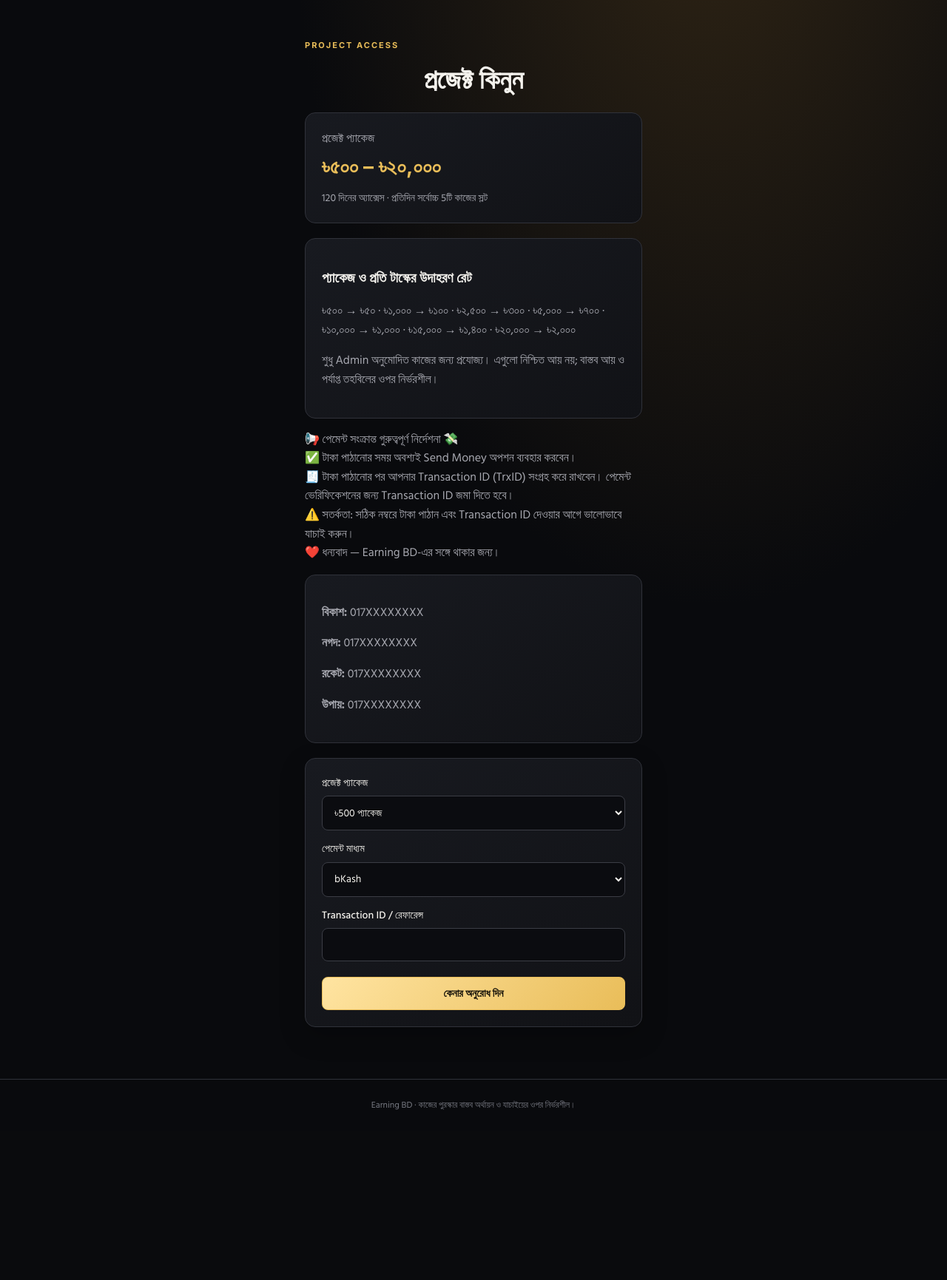
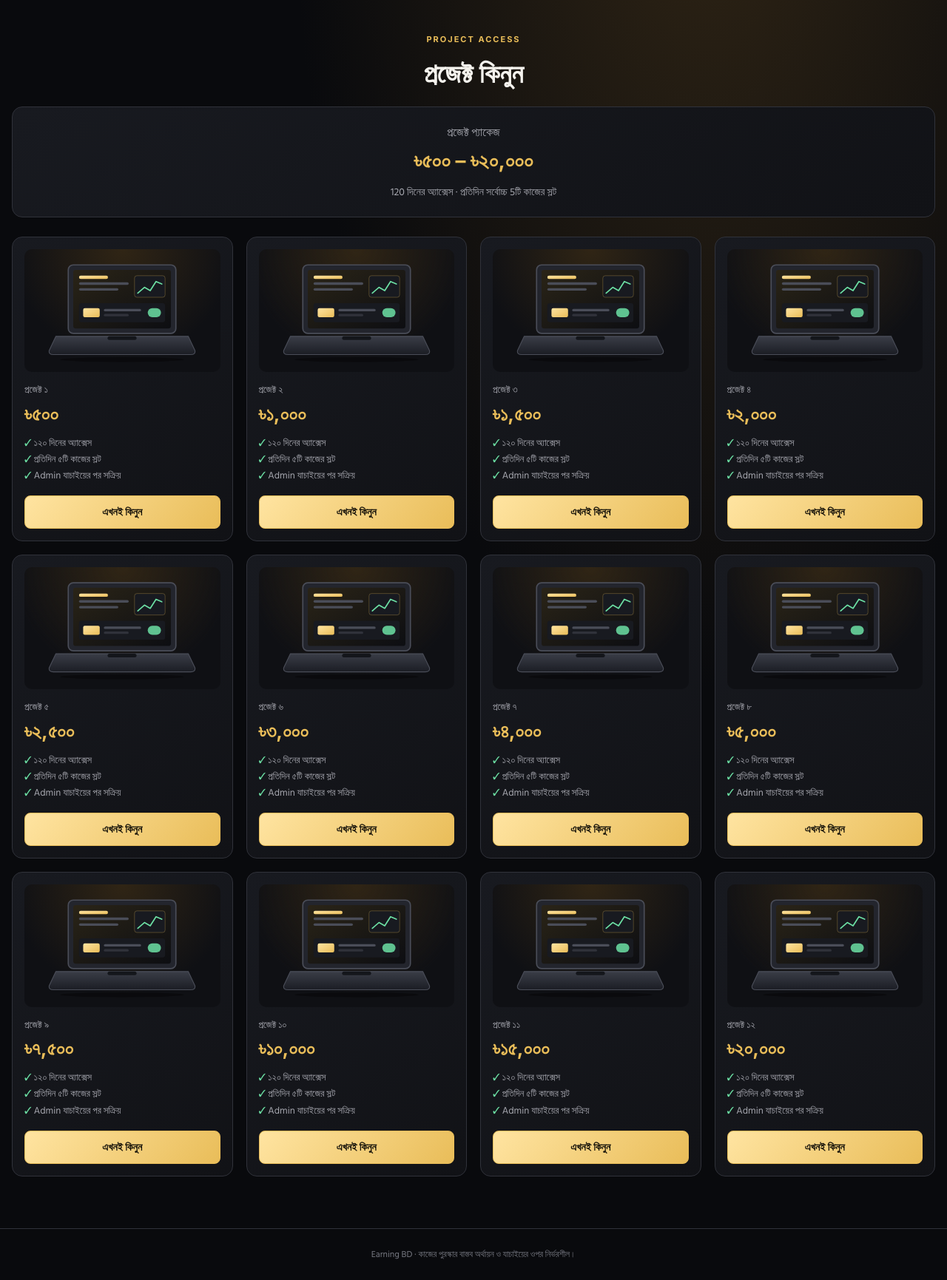
Before and after one commit to Monirul64/Earningbd, a Flask app: page /buy in a window 1280 px wide. Shown: the part 59-1790 px from the top of the page at 74% size. Before the commit the page ends 1560 px from the top, so only its background shows below. Run offline with Flask 3, Linux system fonts and the light colour scheme; a user stored in the database is signed in; some libraries are stand-ins or nearby versions.

Commit message:
Refactor buy.html layout and update content

```diff
--- a/templates/buy.html
+++ b/templates/buy.html
@@ -1,14 +1,15 @@
-
 {% extends "base.html" %}
 
 {% block content %}
 
-<section class="formwrap">
+<section class="formwrap buywrap">
 
     <!-- Page Header -->
-    <span class="eyebrow">PROJECT ACCESS</span>
+    <div class="buyhead">
+        <span class="eyebrow">PROJECT ACCESS</span>
 
-    <h1>প্রজেক্ট কিনুন</h1>
+        <h1>প্রজেক্ট কিনুন</h1>
+    </div>
 
     <!-- Project Price Box -->
     <div class="pricebox">
@@ -25,91 +26,43 @@
     </div>
 
     <!-- Package Rates -->
-    <div class="card">
 
-        <h3>প্যাকেজ ও প্রতি টাস্কের উদাহরণ রেট</h3>
 
-        <p>
-            ৳৫০০ → ৳৫০ ·
-            ৳১,০০০ → ৳১০০ ·
-            ৳২,৫০০ → ৳৩০০ ·
-            ৳৫,০০০ → ৳৭০০ ·
-            ৳১০,০০০ → ৳১,০০০ ·
-            ৳১৫,০০০ → ৳১,৪০০ ·
-            ৳২০,০০০ → ৳২,০০০
-        </p>
+    <div class="pkg-grid">
 
-        <p class="muted">
-            শুধু Admin অনুমোদিত কাজের জন্য প্রযোজ্য।
-            এগুলো নিশ্চিত আয় নয়; বাস্তব আয় ও পর্যাপ্ত
-            তহবিলের ওপর নির্ভরশীল।
-        </p>
+        {% for p in packages %}
+
+        <div class="card pkg-card {{ 'selected' if p.price == selected else '' }}">
+
+            <!-- Laptop Picture -->
+            <div class="pkg-img">
+                <img src="{{ url_for('static', filename='laptop.svg') }}"
+                     alt="প্রজেক্ট {{ loop.index|bn }} ল্যাপটপ"
+                     loading="lazy">
+            </div>
+
+            <span class="muted pkg-name">প্রজেক্ট {{ loop.index|bn }}</span>
+
+            <h2>৳{{ p.price|bn }}</h2>
+
+            <ul class="pkg-info">
+                <li>{{ project_days|bn }} দিনের অ্যাক্সেস</li>
+                <li>প্রতিদিন {{ tasks_per_day|bn }}টি কাজের স্লট</li>
+                <li>Admin যাচাইয়ের পর সক্রিয়</li>
+            </ul>
+
+            <!-- Buy Now Button -->
+            <a class="btn full"
+               href="{{ url_for('buy_package', price=p.price) }}">
+                এখনই কিনুন
+            </a>
+
+        </div>
+
+        {% endfor %}
 
     </div>
 
-    <!-- Payment Instructions -->
-    <p class="muted">
-         📢 পেমেন্ট সংক্রান্ত গুরুত্বপূর্ণ নির্দেশনা 💸<br>
-       ✅ টাকা পাঠানোর সময় অবশ্যই Send Money অপশন ব্যবহার করবেন।   <br>
-       🧾 টাকা পাঠানোর পর আপনার Transaction ID (TrxID) সংগ্রহ করে রাখবেন। পেমেন্ট ভেরিফিকেশনের জন্য Transaction ID জমা দিতে হবে।   <br>
-      ⚠️ সতর্কতা: সঠিক নম্বরে টাকা পাঠান এবং Transaction ID দেওয়ার আগে ভালোভাবে যাচাই করুন।  <br>
-         ❤️ ধন্যবাদ — Earning BD-এর সঙ্গে থাকার জন্য।
-    </p>
-
-    <!-- Payment Methods -->
-    <div class="card">
-
-        <p>
-            <strong>বিকাশ:</strong> 017XXXXXXXX
-        </p>
-
-        <p>
-            <strong>নগদ:</strong> 017XXXXXXXX
-        </p>
-
-        <p>
-            <strong>রকেট:</strong> 017XXXXXXXX
-        </p>
-
-        <p>
-            <strong>উপায়:</strong> 017XXXXXXXX
-        </p>
-
-    </div>
-
-    <!-- Project Purchase Form -->
-    <form class="formcard" method="post">
-
-        {{ form.hidden_tag() }}
-
-        {% for f in [
-            form.package_price,
-            form.method,
-            form.reference
-        ] %}
-
-            <label>
-
-                {{ f.label }}
-
-                {{ f(class_="input") }}
-
-                {% for e in f.errors %}
-
-                    <small class="error">
-                        {{ e }}
-                    </small>
-
-                {% endfor %}
-
-            </label>
-
-        {% endfor %}
-
-        <!-- Submit Button -->
-        {{ form.submit(class_="btn full") }}
-
-    </form>
 
 </section>
 
```
